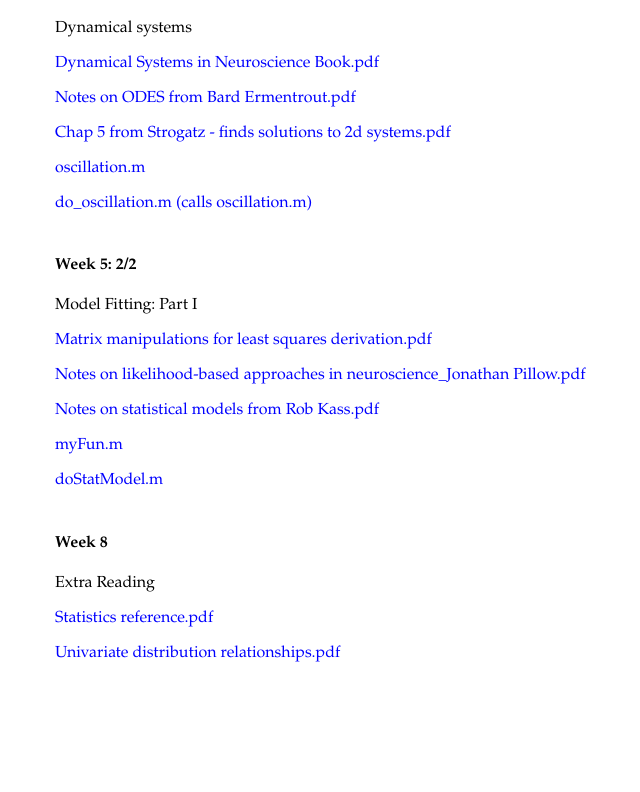
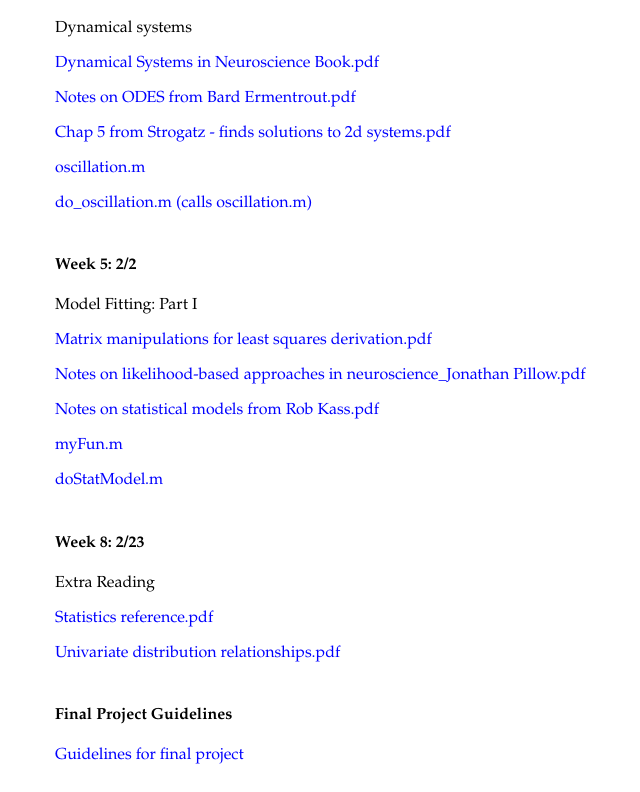
Before and after one commit to lmcintosh/nbio228, a plain HTML site: page handouts.html in a window 1280 px wide. Shown: the part 1014-1806 px from the top of the page, without its empty margins (268-908 px from the left). Before the commit the page ends 1704 px from the top, so only its background shows below. Drawn offline with Linux system fonts and the light colour scheme.

Commit message:
uploaded guidelines for final project

```diff
--- a/handouts.html
+++ b/handouts.html
@@ -114,7 +114,7 @@ a:active {
 <table width="640" border="0" align="center">
   <tr>
     <td>
-      <h4>Week 8</h4>
+      <h4>Week 8: 2/23</h4>
       <p>Extra Reading</p>
       <p><a href="handouts/Ch8_Statistics.pdf"><font color="blue">Statistics reference.pdf</font></a></p>
       <p><a href="handouts/relating_prob_distributions.pdf"><font color="blue">Univariate distribution relationships.pdf</font></a></p>
@@ -122,5 +122,13 @@ a:active {
     </td>
   </tr>
 </table>
+<table width="640" border="0" align="center">
+  <tr>
+    <td>
+      <h4>Final Project Guidelines</h4>
+      <p><a href="handouts/Guidelinesforfinalproject.pdf"><font color="blue">Guidelines for final project</font></a></p>
+    </td>
+  </tr>
+</table>
 </body>
 </html>
```
Also changed, not shown: info.html (+1 -1 lines), 1 other file.
